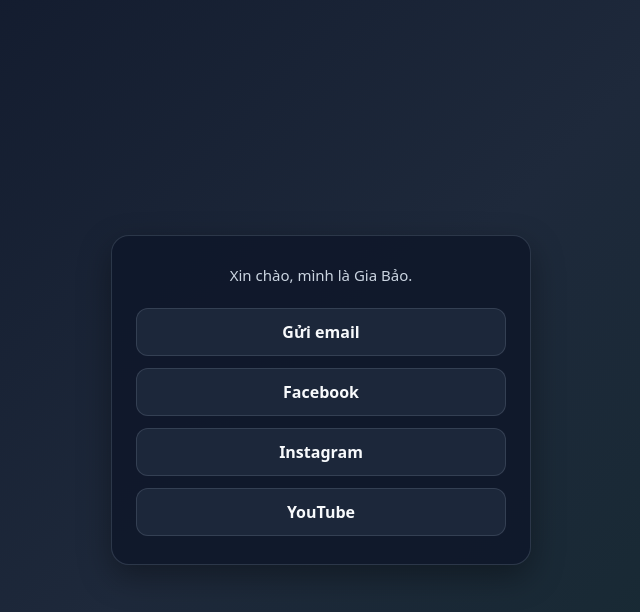
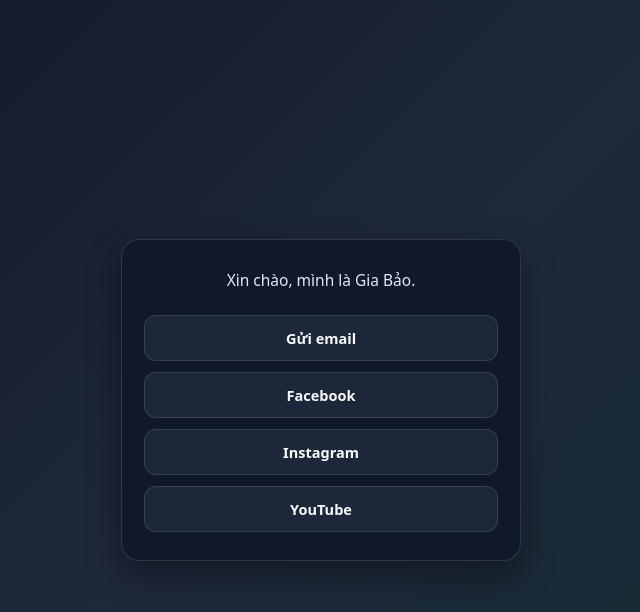
Before and after one commit to jotd04-paw/nguyentrangiabao, a plain HTML site: page index.html in a window 1280 px wide. Shown: the whole page, without its empty margins (319-959 px from the left). Drawn offline with Linux system fonts and the light colour scheme.

Commit message:
Update index.html

```diff
--- a/index.html
+++ b/index.html
@@ -3,65 +3,77 @@
 <head>
   <meta charset="UTF-8" />
   <meta name="viewport" content="width=device-width, initial-scale=1.0" />
-  <title>Giới thiệu</title>
+  <title>Giới thiệu — Gia Bảo</title>
   <style>
-    * {
+    *, *::before, *::after {
       box-sizing: border-box;
       margin: 0;
       padding: 0;
     }
 
     body {
-      min-height: 100vh;
+      min-height: 100dvh;
       display: flex;
       align-items: center;
       justify-content: center;
-      padding: 24px;
-      font-family: system-ui, -apple-system, sans-serif;
+      padding: 20px;
+      font-family: system-ui, -apple-system, BlinkMacSystemFont, "Segoe UI", Roboto, sans-serif;
       background: linear-gradient(135deg, #0f172a, #1e293b, #132a2e);
       color: #f8fafc;
+      -webkit-font-smoothing: antialiased;
     }
 
     .profile-card {
       width: 100%;
-      max-width: 420px;
-      padding: 28px 24px;
+      max-width: 400px;
+      padding: 28px 22px;
       border-radius: 18px;
-      background: rgba(15, 23, 42, 0.85);
+      background: rgba(15, 23, 42, 0.88);
       border: 1px solid rgba(148, 163, 184, 0.22);
-      box-shadow: 0 12px 32px rgba(0, 0, 0, 0.35);
+      box-shadow: 0 14px 34px rgba(0, 0, 0, 0.38);
       text-align: center;
     }
 
     .bio {
-      font-size: 15px;
-      line-height: 1.5;
-      color: #cbd5e1;
+      font-size: 15.5px;
+      line-height: 1.55;
+      color: #e2e8f0;
       margin-bottom: 22px;
+      font-weight: 500;
     }
 
     .links {
       display: flex;
       flex-direction: column;
-      gap: 12px;
+      gap: 11px;
     }
 
     .link-btn {
-      display: block;
+      display: flex;
+      align-items: center;
+      justify-content: center;
+      min-height: 46px;
       padding: 12px 16px;
       border-radius: 12px;
       text-decoration: none;
+      font-size: 14.5px;
       font-weight: 600;
       color: #f8fafc;
       background: rgba(30, 41, 59, 0.95);
       border: 1px solid rgba(148, 163, 184, 0.2);
-      transition: transform 0.2s ease, border-color 0.2s ease, background 0.2s ease;
+      transition: transform 0.18s ease, border-color 0.18s ease, background-color 0.18s ease;
     }
 
-    .link-btn:hover {
+    .link-btn:hover,
+    .link-btn:focus-visible {
       transform: translateY(-2px);
       border-color: #38bdf8;
       background: rgba(56, 189, 248, 0.14);
+      outline: none;
+    }
+
+    .link-btn:active {
+      transform: translateY(0);
     }
   </style>
 </head>
@@ -69,8 +81,8 @@
   <main class="profile-card">
     <p class="bio">Xin chào, mình là Gia Bảo.</p>
 
-    <nav class="links">
-      <a class="link-btn" href="<a class="link-btn" href="https://mail.google.com/mail/?view=cm&fs=1&to=baonguyen93858@gmail.com" target="_blank" rel="noopener noreferrer">Gửi email</a>
+    <nav class="links" aria-label="Liên kết mạng xã hội và liên hệ">
+      <a class="link-btn" href="https://mail.google.com/mail/?view=cm&amp;fs=1&amp;to=baonguyen93858@gmail.com" target="_blank" rel="noopener noreferrer">Gửi email</a>
       <a class="link-btn" href="https://www.facebook.com/share/19mzdj3PyG/?mibextid=wwXIfr" target="_blank" rel="noopener noreferrer">Facebook</a>
       <a class="link-btn" href="https://www.instagram.com/jia_04.paw?cplk=MXhuOWZjZmdzb2VkYQ%3D%3D&amp;utm_source=qr" target="_blank" rel="noopener noreferrer">Instagram</a>
       <a class="link-btn" href="https://youtube.com/@ntgb._04?si=yqtD-nScil-y4BCB" target="_blank" rel="noopener noreferrer">YouTube</a>
```
